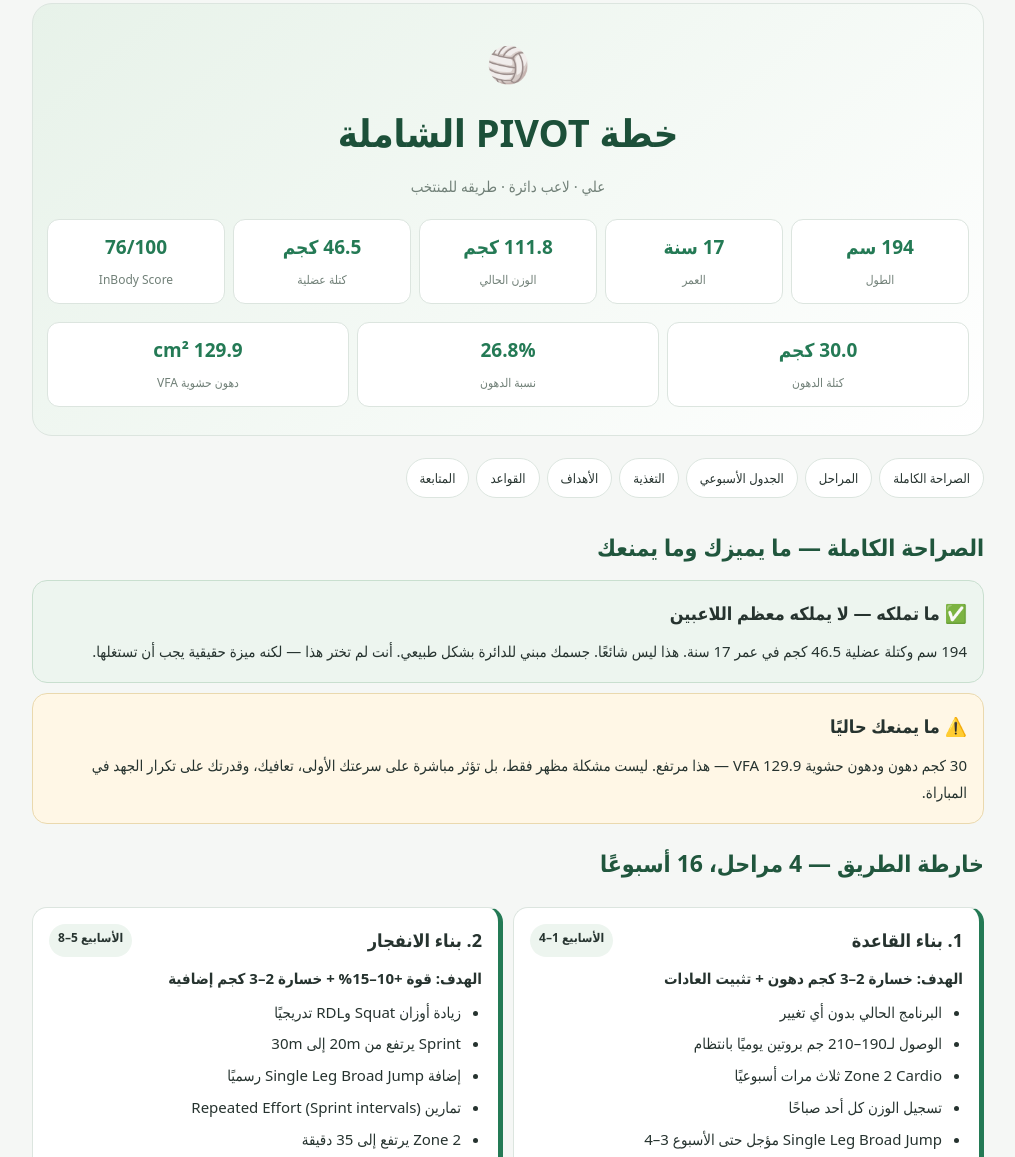
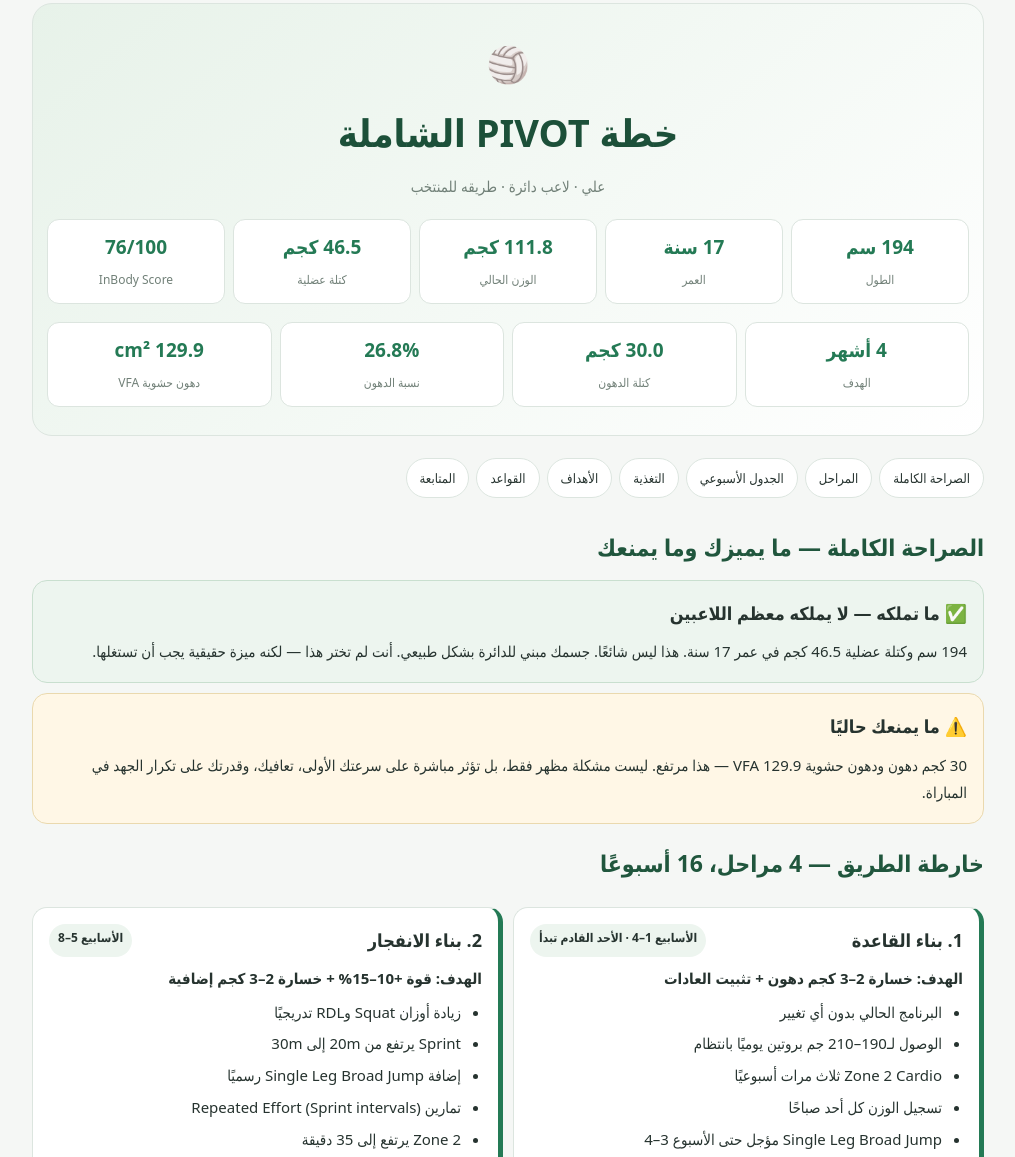
Before and after one commit to oali83183-cyber/oali83183-cyber.github.io, a plain HTML site: page index.html in a window 1280 px wide. Shown: the part 15-1172 px from the top of the page, without its empty margins (132-1147 px from the left). Drawn offline with Linux system fonts and the light colour scheme.

Commit message:
Update Pivot plan to match final PDF

```diff
--- a/index.html
+++ b/index.html
@@ -31,7 +31,8 @@ ul{margin:6px 0;padding-right:21px}li{margin:4px 0}.day{border-top:4px solid #4e
 <div class="stat"><b>46.5 كجم</b><span>كتلة عضلية</span></div>
 <div class="stat"><b>76/100</b><span>InBody Score</span></div>
 </div>
-<div class="stats" style="grid-template-columns:repeat(3,1fr)">
+<div class="stats" style="grid-template-columns:repeat(4,1fr)">
+<div class="stat"><b>4 أشهر</b><span>الهدف</span></div>
 <div class="stat"><b>30.0 كجم</b><span>كتلة الدهون</span></div>
 <div class="stat"><b>26.8%</b><span>نسبة الدهون</span></div>
 <div class="stat"><b>129.9 cm²</b><span>دهون حشوية VFA</span></div>
@@ -48,7 +49,7 @@ ul{margin:6px 0;padding-right:21px}li{margin:4px 0}.day{border-top:4px solid #4e
 
 <section id="phases"><h2 class="section-title">خارطة الطريق — 4 مراحل، 16 أسبوعًا</h2>
 <div class="grid">
-<div class="card phase"><h3>1. بناء القاعدة <span class="tag">الأسابيع 1–4</span></h3><b>الهدف: خسارة 2–3 كجم دهون + تثبيت العادات</b><ul><li>البرنامج الحالي بدون أي تغيير</li><li>الوصول لـ190–210 جم بروتين يوميًا بانتظام</li><li>Zone 2 Cardio ثلاث مرات أسبوعيًا</li><li>تسجيل الوزن كل أحد صباحًا</li><li>Single Leg Broad Jump مؤجل حتى الأسبوع 3–4</li></ul></div>
+<div class="card phase"><h3>1. بناء القاعدة <span class="tag">الأسابيع 1–4 · الأحد القادم تبدأ</span></h3><b>الهدف: خسارة 2–3 كجم دهون + تثبيت العادات</b><ul><li>البرنامج الحالي بدون أي تغيير</li><li>الوصول لـ190–210 جم بروتين يوميًا بانتظام</li><li>Zone 2 Cardio ثلاث مرات أسبوعيًا</li><li>تسجيل الوزن كل أحد صباحًا</li><li>Single Leg Broad Jump مؤجل حتى الأسبوع 3–4</li></ul></div>
 <div class="card phase"><h3>2. بناء الانفجار <span class="tag">الأسابيع 5–8</span></h3><b>الهدف: قوة +10–15% + خسارة 2–3 كجم إضافية</b><ul><li>زيادة أوزان Squat وRDL تدريجيًا</li><li>Sprint يرتفع من 20m إلى 30m</li><li>إضافة Single Leg Broad Jump رسميًا</li><li>تمارين Repeated Effort (Sprint intervals)</li><li>Zone 2 يرتفع إلى 35 دقيقة</li></ul></div>
 <div class="card phase"><h3>3. ربط القوة بالملعب <span class="tag">الأسابيع 9–12</span></h3><b>الهدف: تحويل القوة لأداء Pivot حقيقي</b><ul><li>تقليل حجم الأوزان الثقيلة 20%</li><li>زيادة مهارات Pivot: Spin, Seal, Drop Step</li><li>تمارين Footwork تحت الضغط</li><li>تدريب الاحتكاك: Partner Push Resistance</li><li>Farmer's Carry + Dead Hang لقوة القبضة</li></ul></div>
 <div class="card phase"><h3>4. الذروة قبل المعسكر <span class="tag">الأسابيع 13–16</span></h3><b>الهدف: أفضل حالة ممكنة عند دخول المعسكر</b><ul><li>تخفيف الحمل التدريبي 30%</li><li>التركيز على المهارات والسرعة فقط</li><li>النوم والتغذية أولوية قصوى</li><li>لا تمارين جديدة أبدًا</li><li>InBody جديد لقياس التقدم</li></ul></div>
```
